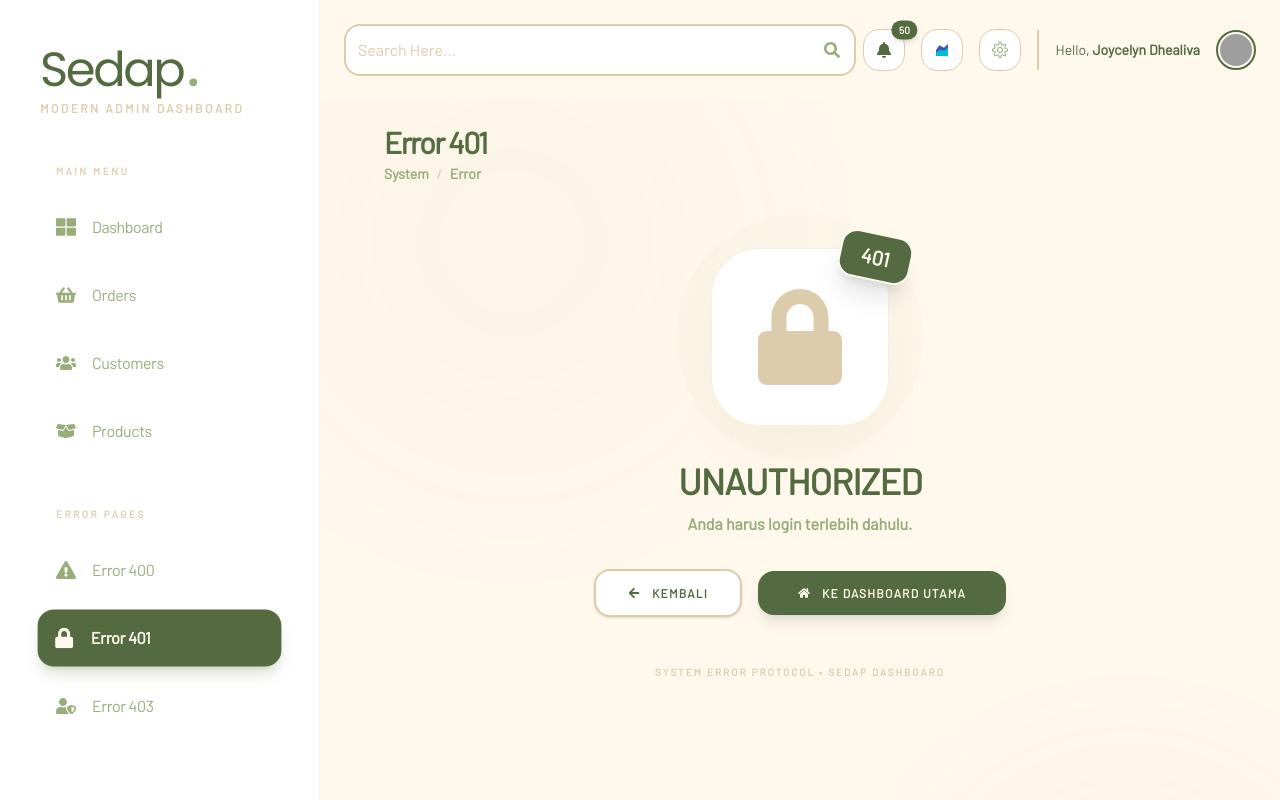
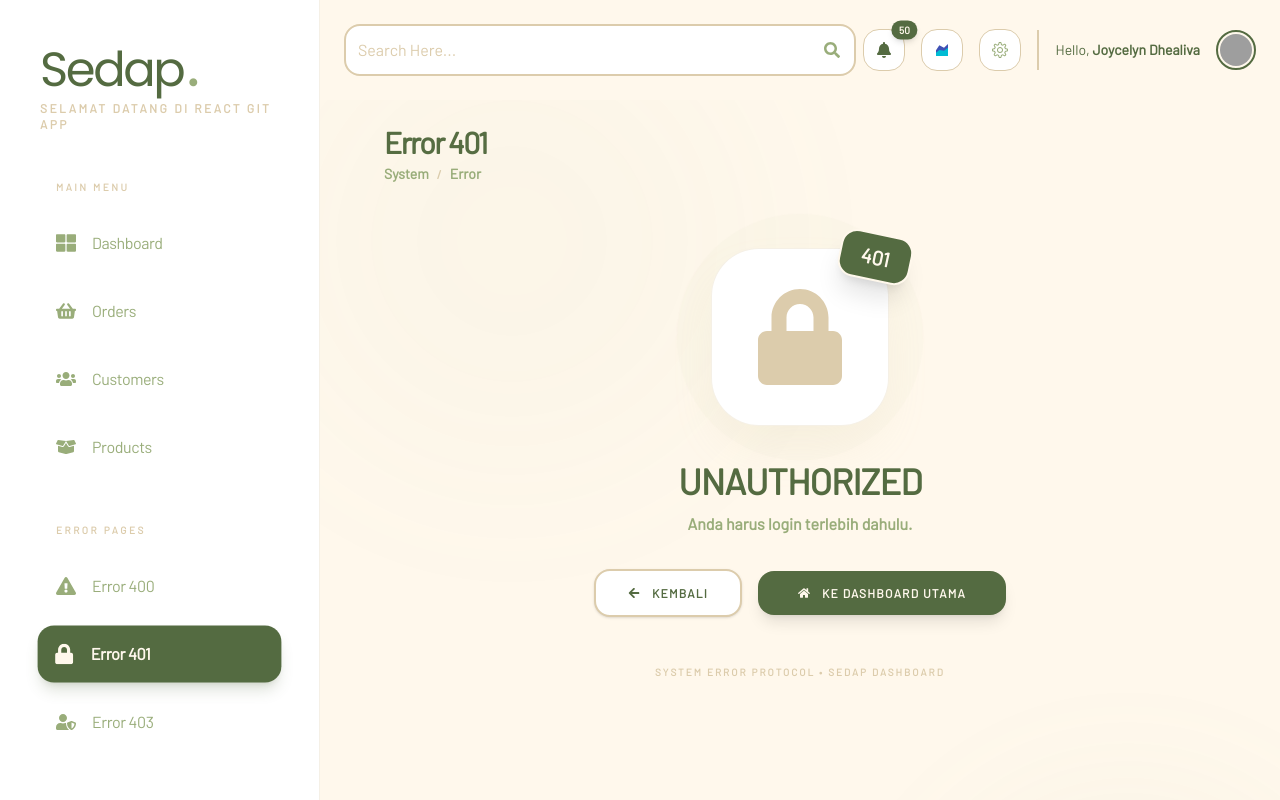
Before and after one commit to JoycelynSIC/prak_pfl, a React (Vite) app: page /error-401 in a window 1280 px wide. Shown: the top 800 px of the page. Built offline with nearby package versions, Linux system fonts and the light colour scheme; grey boxes are pictures that could not be loaded.

Commit message:
ubah text sidebar

```diff
--- a/src/components/Sidebar.jsx
+++ b/src/components/Sidebar.jsx
@@ -27,7 +27,7 @@ export default function Sidebar() {
           </b>
         </span>
         <span id="logo-subtitle" className="font-bold text-[#DCCCAC] text-xs uppercase tracking-[0.2em]">
-          Modern Admin Dashboard
+          Selamat Datang di React Git App
         </span>
       </div>
 
```
